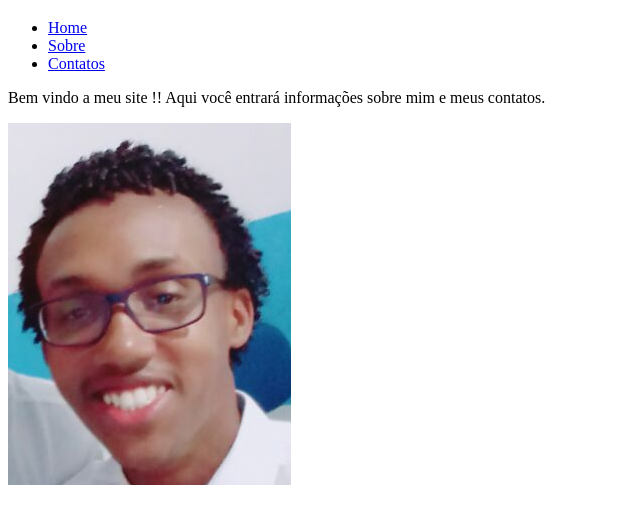
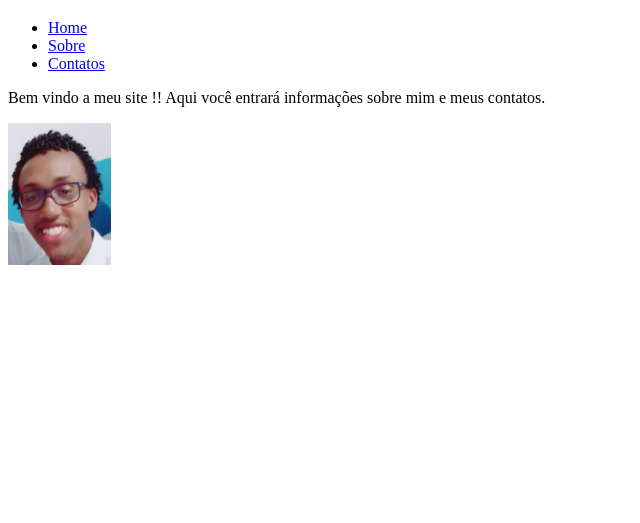
Before and after one commit to leonardoSA/leonardoSA.github, a plain HTML site: page index.html in a window 1280 px wide. Shown: the part 61-584 px from the top of the page, without its empty margins (0-640 px from the left). Drawn offline with Linux system fonts and the light colour scheme.

Commit message:
ajuste no tamanho da foto

```diff
--- a/index.html
+++ b/index.html
@@ -18,7 +18,7 @@
 
     <p>Bem vindo a meu site !! Aqui você entrará informações sobre mim e meus contatos.</p>
 
-    <img src="foto1.png" alt="leonardo">
+    <img src="foto1.png" alt="leonardo" width="103" height="142">
 
 	</body>
 
```
